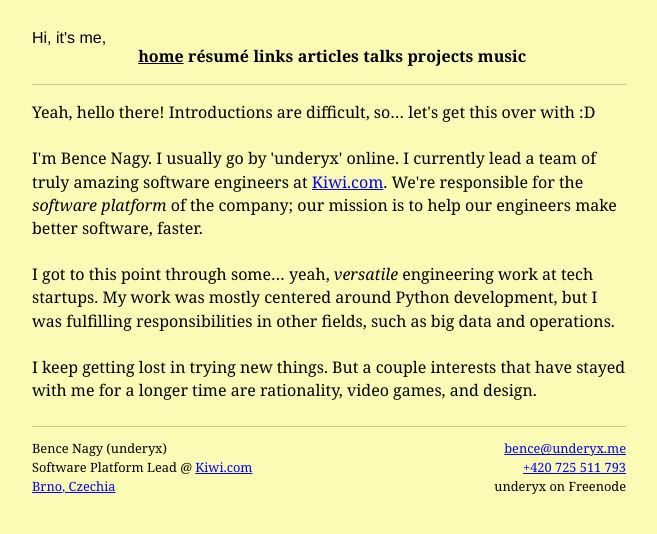
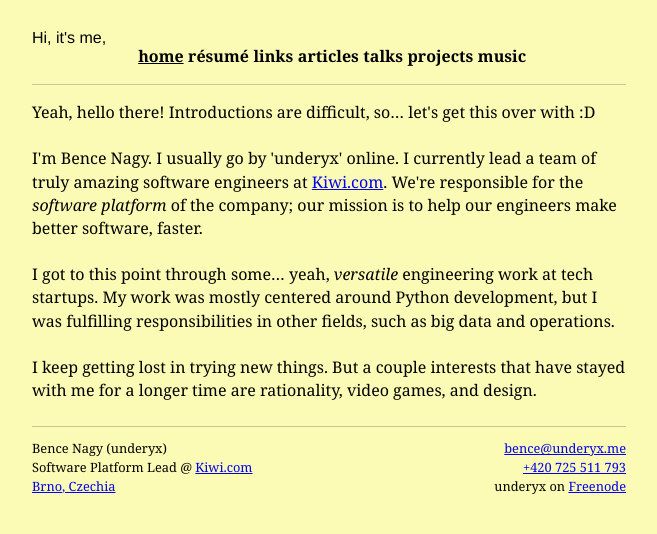
Before and after one commit to underyx/bence.dev, a Gatsby site: page / in a window 1280 px wide. Shown: the whole page, without its empty margins (311-968 px from the left). Built offline with nearby package versions, Linux system fonts and the light colour scheme; Gatsby itself is replaced by a stand-in of ours; some packages are replaced by stand-ins of ours; what typography-theme-noriega would draw is missing.

Commit message:
footer: Add link to Freenode

```diff
--- a/src/components/footer.js
+++ b/src/components/footer.js
@@ -33,7 +33,9 @@ const Footer = () => (
         <div>
           <a href="tel:+420-725-511-793">+420&nbsp;725&nbsp;511&nbsp;793</a>
         </div>
-        <div>underyx on Freenode</div>
+        <div>
+          underyx on <a href="ircs://irc.freenode.net">Freenode</a>
+        </div>
       </FooterContent>
     </StyledFooter>
   </>
```
